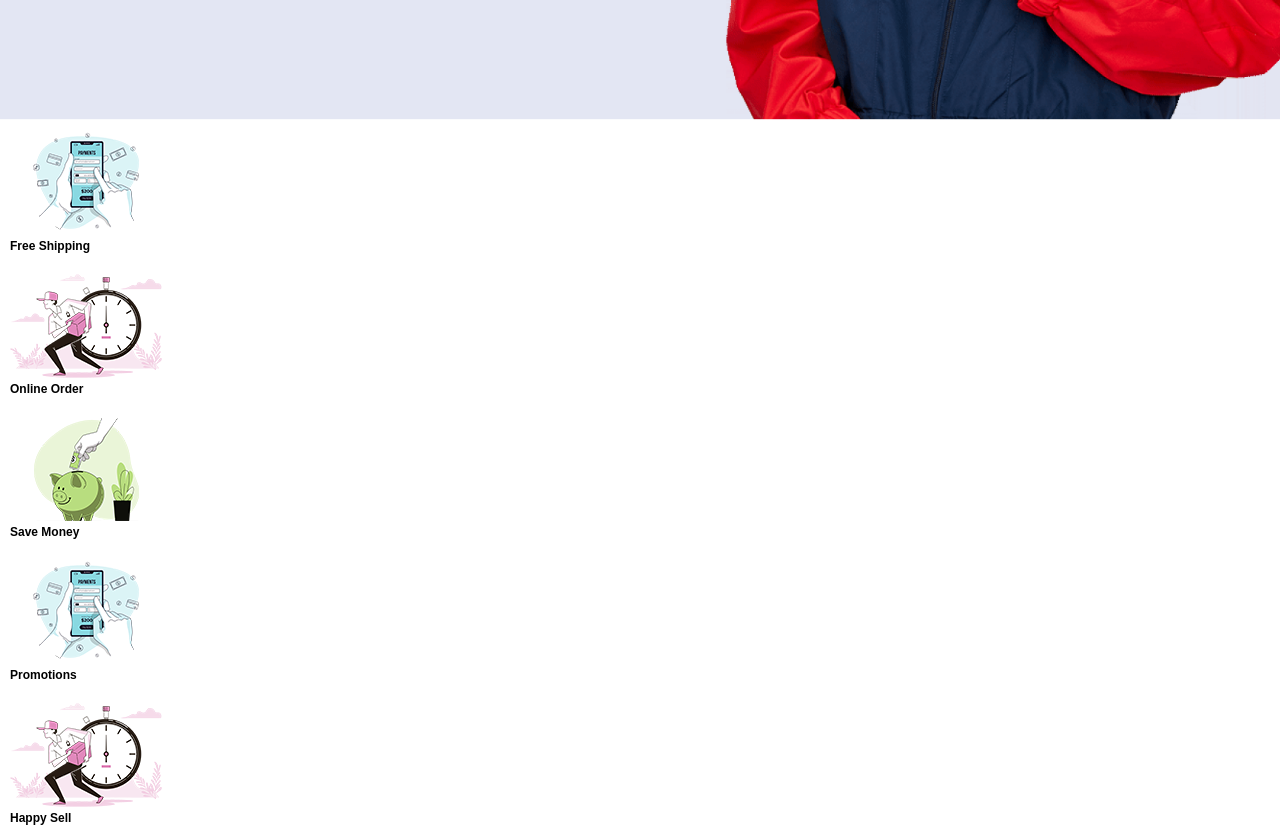
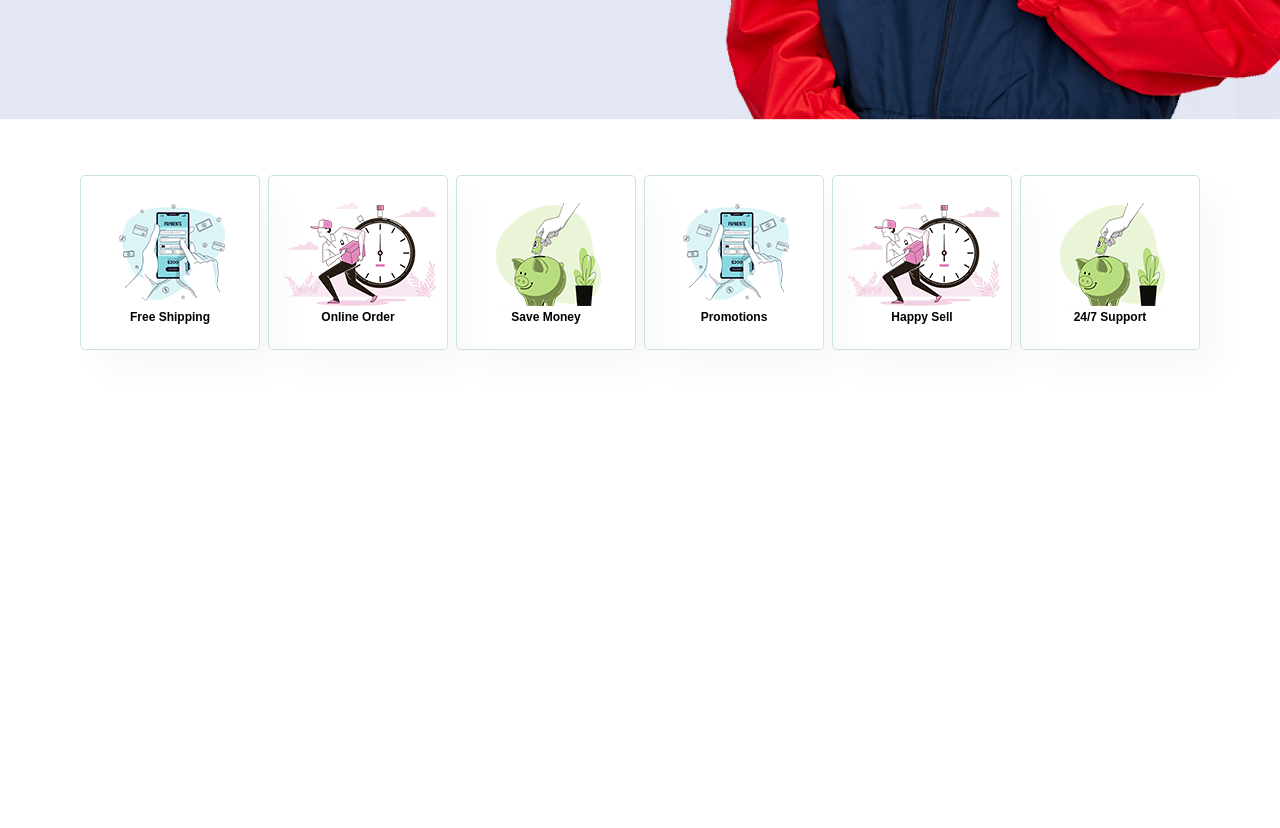
Before and after one commit to bhaskarradha123/cara-app, a plain HTML site: page index.html in a window 1280 px wide. Shown: the part 680-1508 px from the top of the page. After the commit the page ends 1085 px from the top, so only its background shows below. Drawn offline with Linux system fonts and the light colour scheme.

Commit message:
cloning heros

```diff
--- a/index.html
+++ b/index.html
@@ -38,7 +38,7 @@
         <button>Shop Now</button>
     </section>
 
-    <section class="feature">
+    <section class="feature" id="section-p1">
        <div class="fe-item">
         <img src="./multimedia/feature/image1.png" alt="">
         <h6>Free Shipping</h6>
--- a/styles/index.css
+++ b/styles/index.css
@@ -120,3 +120,24 @@ li a:hover::after {
   font-weight: 700;
   font-size: 15px;
 }
+
+
+.feature {
+  display: flex;
+  justify-content: space-between;
+  align-items: center;
+  flex-wrap: wrap;
+}
+#section-p1{
+  padding: 40px 80px;
+}
+
+.feature .fe-item{
+    padding: 25px 15px;
+    margin: 15px 0;
+    width: 180px;
+    text-align: center;
+    border: 1px solid #cce7d0;
+    border-radius: 5px;
+    box-shadow: 20px 20px 34px rgba(0, 0, 0, 0.03);
+}
```
